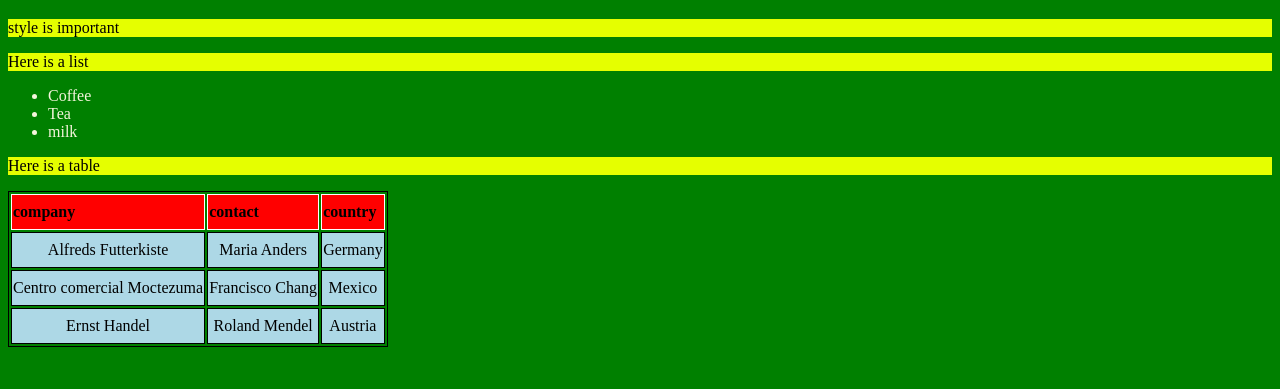
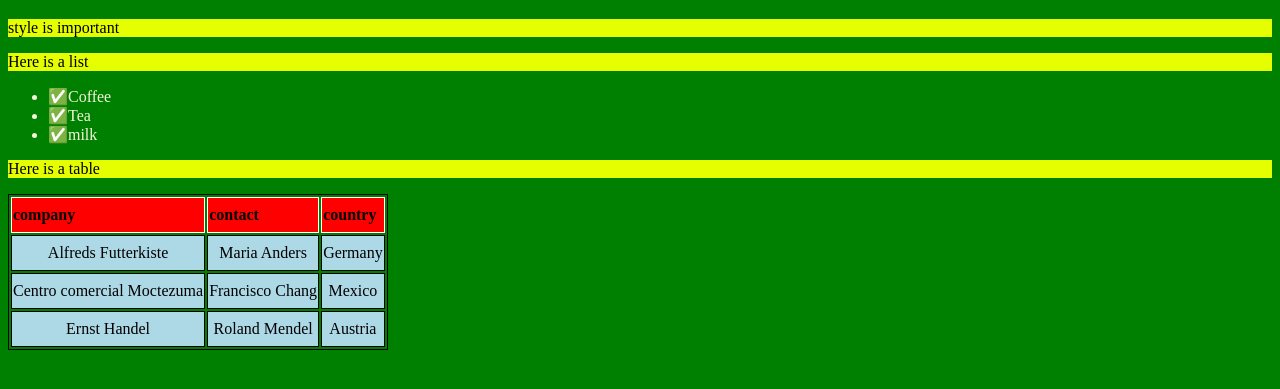
Before and after one commit to MTHS-ICD2O-1-2023/ICD2O-Unit-1-04-dang-2nguyen, a plain HTML site: page index2.html in a window 1280 px wide. Shown: the part 141-530 px from the top of the page. Drawn offline with Linux system fonts and the light colour scheme.

Commit message:
using css

```diff
--- a/css/style2.css
+++ b/css/style2.css
@@ -21,8 +21,8 @@
   color: beige;
  }
 
- ul li::before {
-  content: ✅;
+  ul li::before {
+  content: "✅";
  }
 
  table {
```
